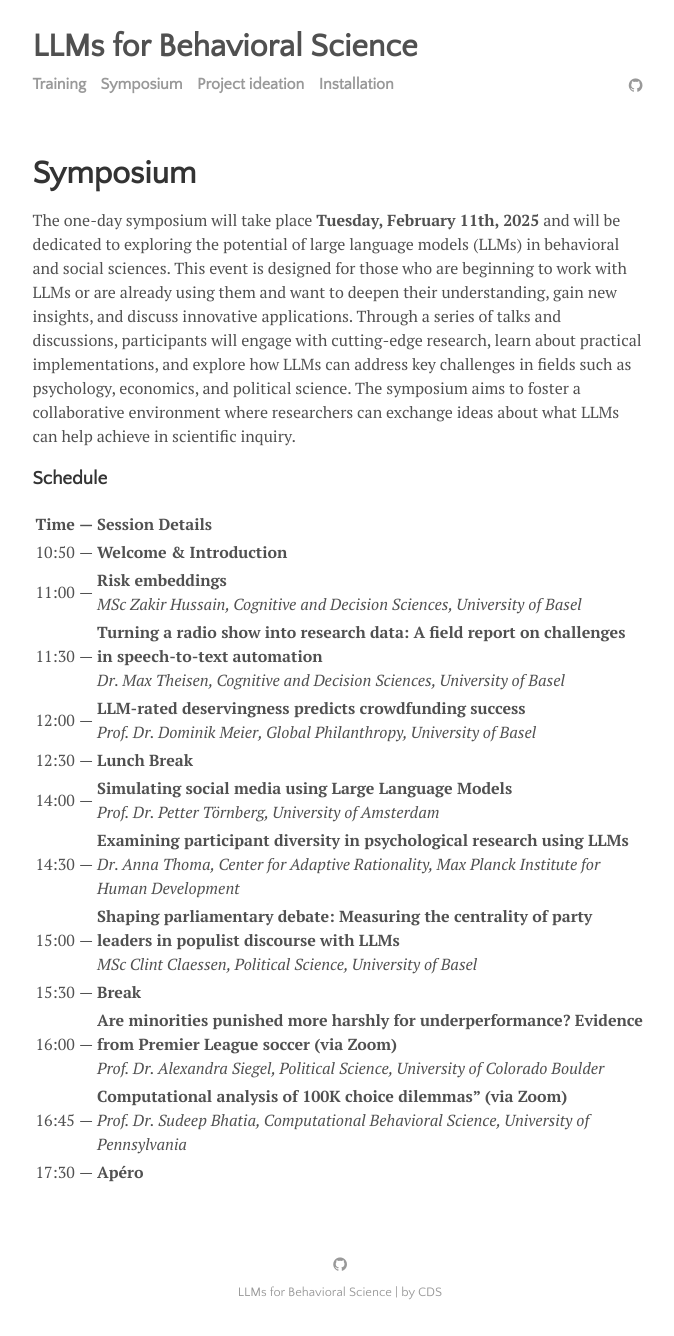
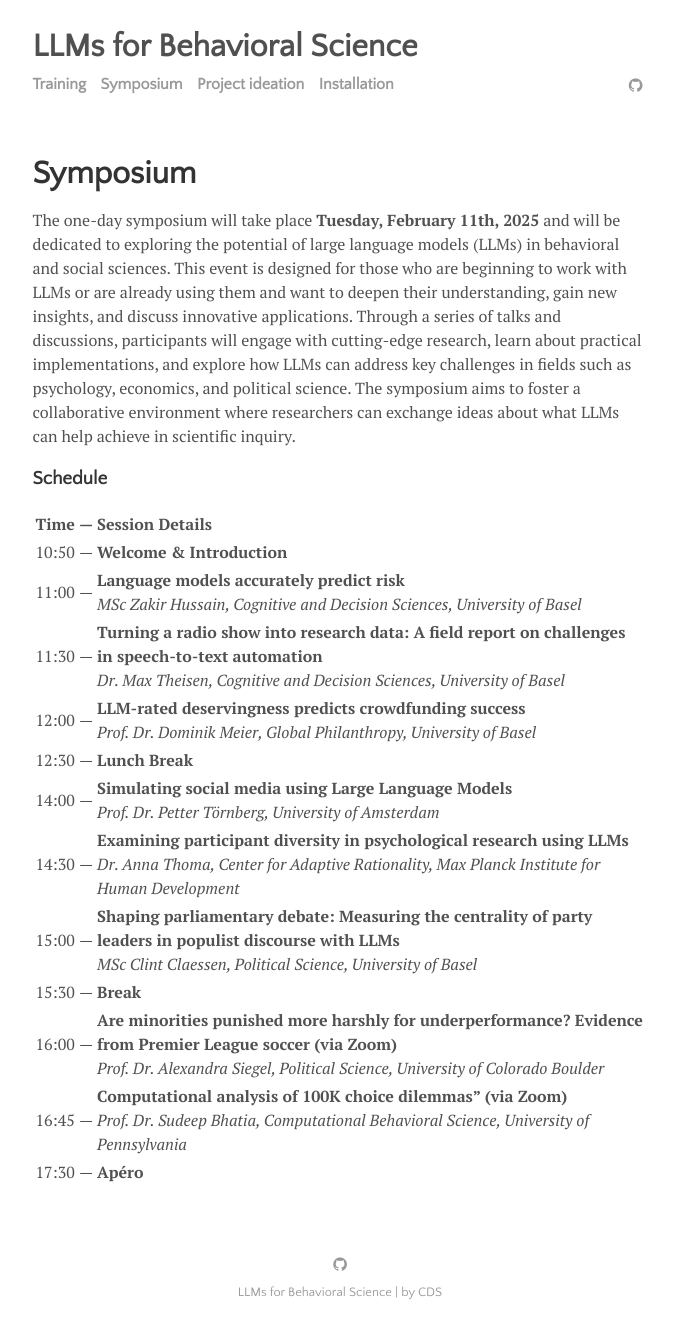
Before and after one commit to cdsbasel/LLM4BeSci_2025Unibas, a Jekyll site: the page built from menu/symposium.md, in a window 1280 px wide. Shown: the whole page, without its empty margins (300-974 px from the left). Built offline with Jekyll 4.4.1, drawn with Linux system fonts in a browser that asks for light colours.

Commit message:
change zak's talk title

```diff
--- a/menu/symposium.md
+++ b/menu/symposium.md
@@ -8,17 +8,17 @@ The one-day symposium will take place **Tuesday, February 11th, 2025** and will
 
 ### Schedule
 
-| Time |---| Session Details                                       |
-|------|---|------------------------------------------------------|
-| 10:50 |---| **Welcome & Introduction**                            |
-| 11:00 |---| **Risk embeddings**<br> *MSc Zakir Hussain, Cognitive and Decision Sciences, University of Basel* |
-| 11:30 |---| **Turning a radio show into research data: A field report on challenges in speech-to-text automation**<br> *Dr. Max Theisen, Cognitive and Decision Sciences, University of Basel* |
-| 12:00 |---| **LLM-rated deservingness predicts crowdfunding success**  <br> *Prof. Dr. Dominik Meier, Global Philanthropy, University of Basel* |
-| 12:30 |---| **Lunch Break**                                              |
-| 14:00 |---| **Simulating social media using Large Language Models**  <br> *Prof. Dr. Petter Törnberg, University of Amsterdam* |
-| 14:30 |---| **Examining participant diversity in psychological research using LLMs**  <br> *Dr. Anna Thoma, Center for Adaptive Rationality, Max Planck Institute for Human Development* |
-| 15:00 |---| **Shaping parliamentary debate: Measuring the centrality of party leaders in populist discourse with LLMs**  <br> *MSc Clint Claessen, Political Science, University of Basel* |
-| 15:30 |---| **Break**                                              |
+| Time |---| Session Details                                                                                                                                                                                   |
+|------|---|---------------------------------------------------------------------------------------------------------------------------------------------------------------------------------------------------|
+| 10:50 |---| **Welcome & Introduction**                                                                                                                                                                        |
+| 11:00 |---| **Language models accurately predict risk**<br> *MSc Zakir Hussain, Cognitive and Decision Sciences, University of Basel*                                                                         |
+| 11:30 |---| **Turning a radio show into research data: A field report on challenges in speech-to-text automation**<br> *Dr. Max Theisen, Cognitive and Decision Sciences, University of Basel*                |
+| 12:00 |---| **LLM-rated deservingness predicts crowdfunding success**  <br> *Prof. Dr. Dominik Meier, Global Philanthropy, University of Basel*                                                               |
+| 12:30 |---| **Lunch Break**                                                                                                                                                                                   |
+| 14:00 |---| **Simulating social media using Large Language Models**  <br> *Prof. Dr. Petter Törnberg, University of Amsterdam*                                                                                |
+| 14:30 |---| **Examining participant diversity in psychological research using LLMs**  <br> *Dr. Anna Thoma, Center for Adaptive Rationality, Max Planck Institute for Human Development*                      |
+| 15:00 |---| **Shaping parliamentary debate: Measuring the centrality of party leaders in populist discourse with LLMs**  <br> *MSc Clint Claessen, Political Science, University of Basel*                    |
+| 15:30 |---| **Break**                                                                                                                                                                                         |
 | 16:00 |---| **Are minorities punished more harshly for underperformance? Evidence from Premier League soccer (via Zoom)** <br> *Prof. Dr. Alexandra Siegel, Political Science, University of Colorado Boulder* |
-| 16:45 |---| **Computational analysis of 100K choice dilemmas” (via Zoom)** <br> *Prof. Dr. Sudeep Bhatia, Computational Behavioral Science, University of Pennsylvania* |
-| 17:30 |---| **Apéro**   |
+| 16:45 |---| **Computational analysis of 100K choice dilemmas” (via Zoom)** <br> *Prof. Dr. Sudeep Bhatia, Computational Behavioral Science, University of Pennsylvania*                                       |
+| 17:30 |---| **Apéro**                                                                                                                                                                                         |
```
